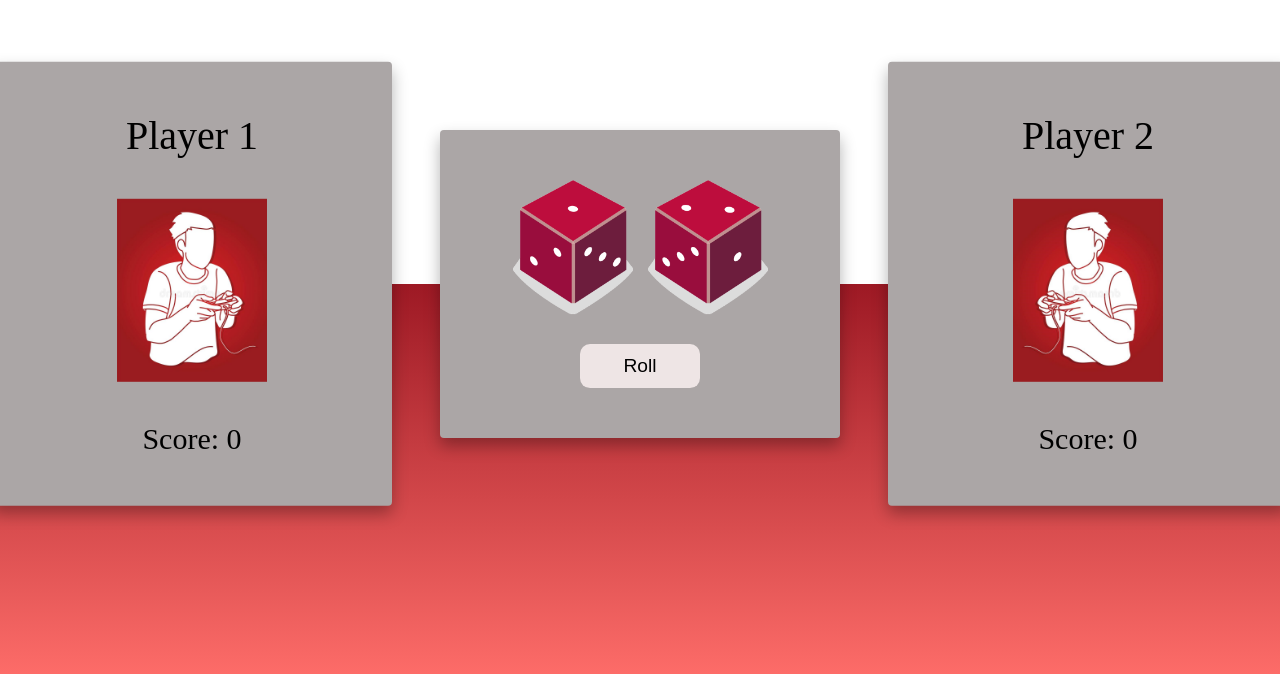
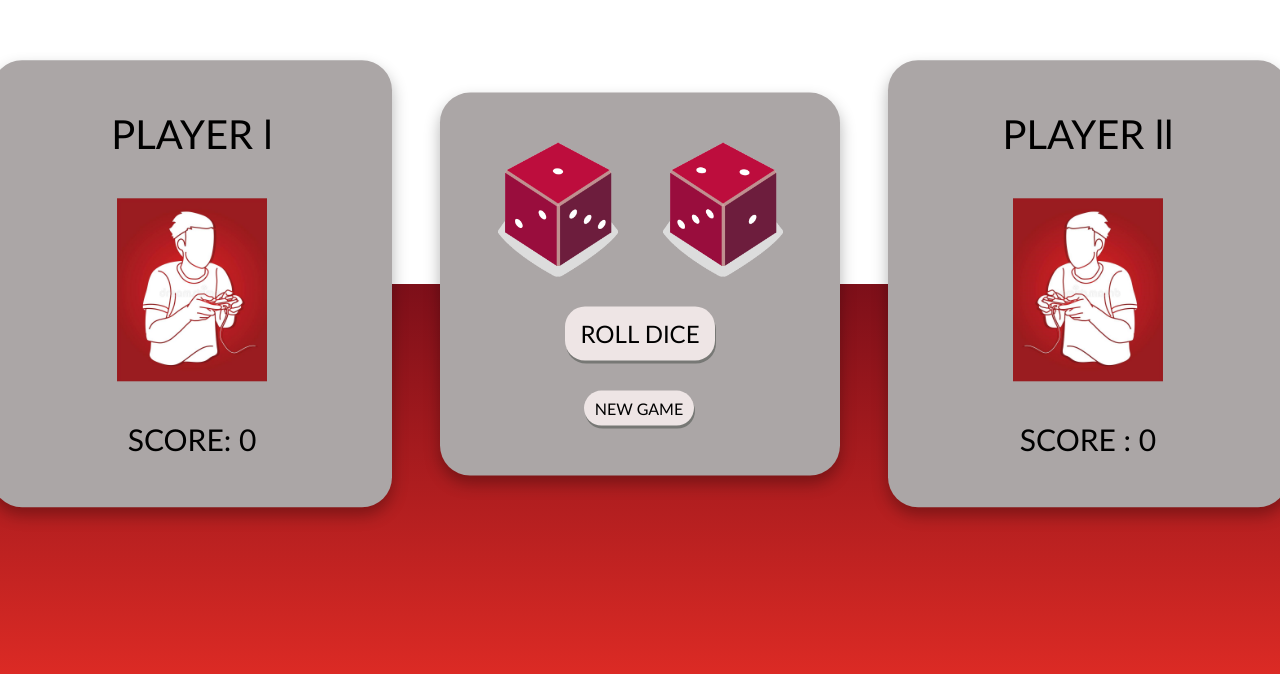
Before and after one commit to Sithi99/Roll-The-Dice, a plain HTML site: page index.html in a window 1280 px wide. Shown: the part 116-790 px from the top of the page. Drawn offline with Linux system fonts and the light colour scheme.

Commit message:
Last Commit

```diff
--- a/index.html
+++ b/index.html
@@ -15,18 +15,19 @@
             <img src="dice_2.png" id="dice-2" width="120">
         </div>
 
-        <button onclick="rollDice()" class="button-class">Roll</button>
+        <button onclick="rollDice()" id="rollButton" class="button-class1">ROLL DICE</button>
+        <button onclick="newGame()" class="button-class2">NEW GAME</button>
     </div>
     <div class="container_2">
-        <p class="para1">Player 1</p>
+        <p class="para1" id="P1">PLAYER l</p>
         <img src="./Player_1.jpg" id="player-1" width="50%">
-        <p class="para2" id="player1Score">Score: 0</p>
+        <p class="para2" id="player1Score">SCORE: 0</p>
     </div>
 
     <div class="container_3">
-        <p class="para1">Player 2</p>
+        <p class="para1" id="P2">PLAYER ll</p>
         <img src="./Player_2.jpg" id="player-2" width="50%">
-        <p class="para2" id="player2Score">Score: 0</p>
+        <p class="para2" id="player2Score">SCORE : 0</p>
     </div>
 </body>
 <script src="./script.js"></script>
--- a/script.js
+++ b/script.js
@@ -10,7 +10,7 @@ var player1 ={
     name: "player1",
     score: 0,
     displayScore: function(){
-        player1Score.innerHTML = "Score: "+this.score;
+        player1Score.innerHTML = "SCORE : "+this.score;
     }
 }
 
@@ -18,7 +18,7 @@ var player2 ={
     name: "player2",
     score: 0,
     displayScore: function(){
-        player2Score.innerHTML = "Score: "+this.score;
+        player2Score.innerHTML = "SCORE : "+this.score;
     }
 }
 
@@ -61,6 +61,11 @@ function rollDice()
 
 }
 
+function newGame()
+{
+    restart();
+}
+
 function changePlayer(){
     if(currentPlayer == player1){
         currentPlayer = player2;
@@ -72,21 +77,31 @@ function changePlayer(){
     }
 }
 
+let p1 = document.querySelector("#P1");
+let p2 = document.querySelector("#P2");
+let rollButton = document.querySelector("#rollButton");
+
 function checkWinner(){
     if(player1.score >= 100 ){
-        alert(`Player 1 got ${player1.score} marks and Won !! Press 'ok' to restart.`);
-        restart();
+        p1.innerHTML = "WINNER!";
+        rollButton.style.display = "none";
+
     }
 
+
     if(player2.score >= 100){
-        alert(`Player 2 got ${player2.score} marks and Won !! Press 'ok' to restart.`);
-        restart();
+        p2.innerHTML = "WINNER!";
+        rollButton.style.display = "none";
+
     }
 }
 
 function restart(){
     player1.score = 0;
     player2.score = 0;
+    p1.innerHTML = "PLAYER l";
+    p2.innerHTML = "PLAYER ll";
     player1.displayScore();
     player2.displayScore();
+    rollButton.style.display = null;
 }
--- a/styles.css
+++ b/styles.css
@@ -7,10 +7,11 @@
 body{
     height: 100vh;
     background: linear-gradient(
-        #9d1924,
-        #ff6e6a
+        #7d0f19,
+        #de2b25
     ) 0 100% no-repeat;
     background-size: 100% 50%;
+    font-family:'Gill Sans', 'Gill Sans MT', Calibri, 'Trebuchet MS', sans-serif;
 }
 .container_1{
     display: flex;
@@ -21,46 +22,50 @@ body{
     top: 50%;
     left: 50%;
     background: rgb(171, 166, 166);
-    border-radius: 4px;
+    border-radius:30px;
     box-shadow: 0 8px 16px rgb(0, 0,0,.3);
     flex-direction: column;
     align-items: center;
 
 }
 .dice-cover{
-    width: 90%;
+    width: 110%;
     display: flex;
     justify-content: space-around;
 
 }
 
 
-.button-class{
-    margin-left: 40%;
+.button-class1{
+    margin-left: 50%;
     margin-top: 30px;
-    font-size:larger;
+    font-size:x-large;
     transform: translateX(-50%);
-    width: 120px;
-    height: 44px;
+    width: 150px;
+    height: 54px;
     border: none;
     outline: none;
     background: rgb(238, 229, 229);
     cursor: pointer;
-    border-radius: 10px;
+    border-radius: 20px;
+    box-shadow: 1px 3px #777875;
+    font-family: 'Gill Sans', 'Gill Sans MT', Calibri, 'Trebuchet MS', sans-serif;
 }
-.shake{
-    animation: shake 0.5s infinite;
-}
-@keyframes shake{
-    0%{
-        transform: rotate(8deg);
-    }
-    50%{
-        transform: rotate(-8deg);
-    }
-    100%{
-        transform: rotate(8deg);
-    }
+
+.button-class2{
+    margin-left: 36%;
+    margin-top: 30px;
+    font-size:medium;
+    transform: translateX(-50%);
+    width: 110px;
+    height: 35px;
+    border: none;
+    outline: none;
+    background: rgb(238, 229, 229);
+    cursor: pointer;
+    border-radius: 20px;
+    box-shadow: 1px 3px #777875;
+    font-family: 'Gill Sans', 'Gill Sans MT', Calibri, 'Trebuchet MS', sans-serif;
 }
 
 .container_2{
@@ -72,7 +77,7 @@ body{
     top: 50%;
     left:15%;
     background: rgb(171, 166, 166);
-    border-radius: 4px;
+    border-radius: 30px;
     box-shadow: 0 8px 16px rgb(0, 0,0,.3);
     flex-direction: column;
     align-items: center;
@@ -87,7 +92,7 @@ body{
     top: 50%;
     left: 85%;
     background: rgb(171, 166, 166);
-    border-radius: 4px;
+    border-radius: 30px;
     box-shadow: 0 8px 16px rgb(0, 0,0,.3);
     flex-direction: column;
     align-items: center;
```
